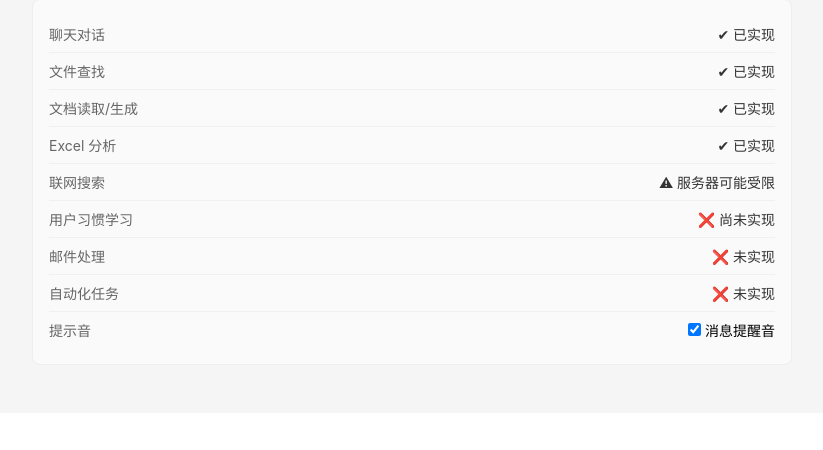
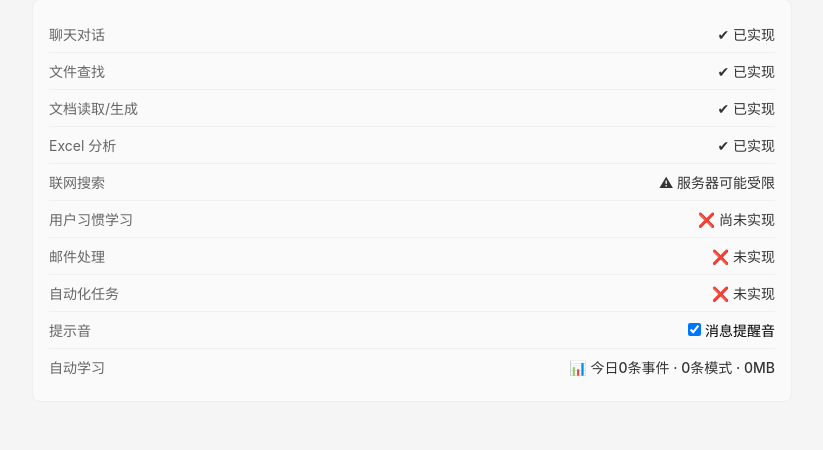
Before and after one commit to gentle233/deskflow, a Flask app: page /settings in a window 1280 px wide. Shown: the part 1037-1487 px from the top of the page, without its empty margins (228-1051 px from the left). Before the commit the page ends 1402 px from the top, so only its background shows below. Run offline with Flask 3, Linux system fonts and the light colour scheme; data that the repository does not hold is empty.

Commit message:
feat: 自动学习 — 采集+分析+前端(ui/templates/settings.html)

```diff
--- a/ui/templates/settings.html
+++ b/ui/templates/settings.html
@@ -132,6 +132,10 @@
                         <span class="label">提示音</span>
                         <label><input type="checkbox" id="sound-toggle" checked onchange="localStorage.setItem('deskflow_sound', this.checked ? 'on' : 'off')"> 消息提醒音</label>
                     </div>
+                    <div class="row">
+                        <span class="label">自动学习</span>
+                        <span class="value" id="autolearn-stats">加载中...</span>
+                    </div>
                 </div>
             </div>
         </div>
@@ -244,6 +248,11 @@ loadShortcuts();
 // 恢复提示音开关状态
 const soundToggle = document.getElementById('sound-toggle');
 if (soundToggle) soundToggle.checked = localStorage.getItem('deskflow_sound') !== 'off';
+// 加载自动学习统计
+fetch('/api/autolearn/stats').then(r=>r.json()).then(d=>{
+    const el = document.getElementById('autolearn-stats');
+    if (el) el.textContent = `📊 今日${d.events_today}条事件 · ${d.active_patterns}条模式 · ${d.storage_mb}MB`;
+}).catch(()=>{});
 </script>
 
 </body>
```
